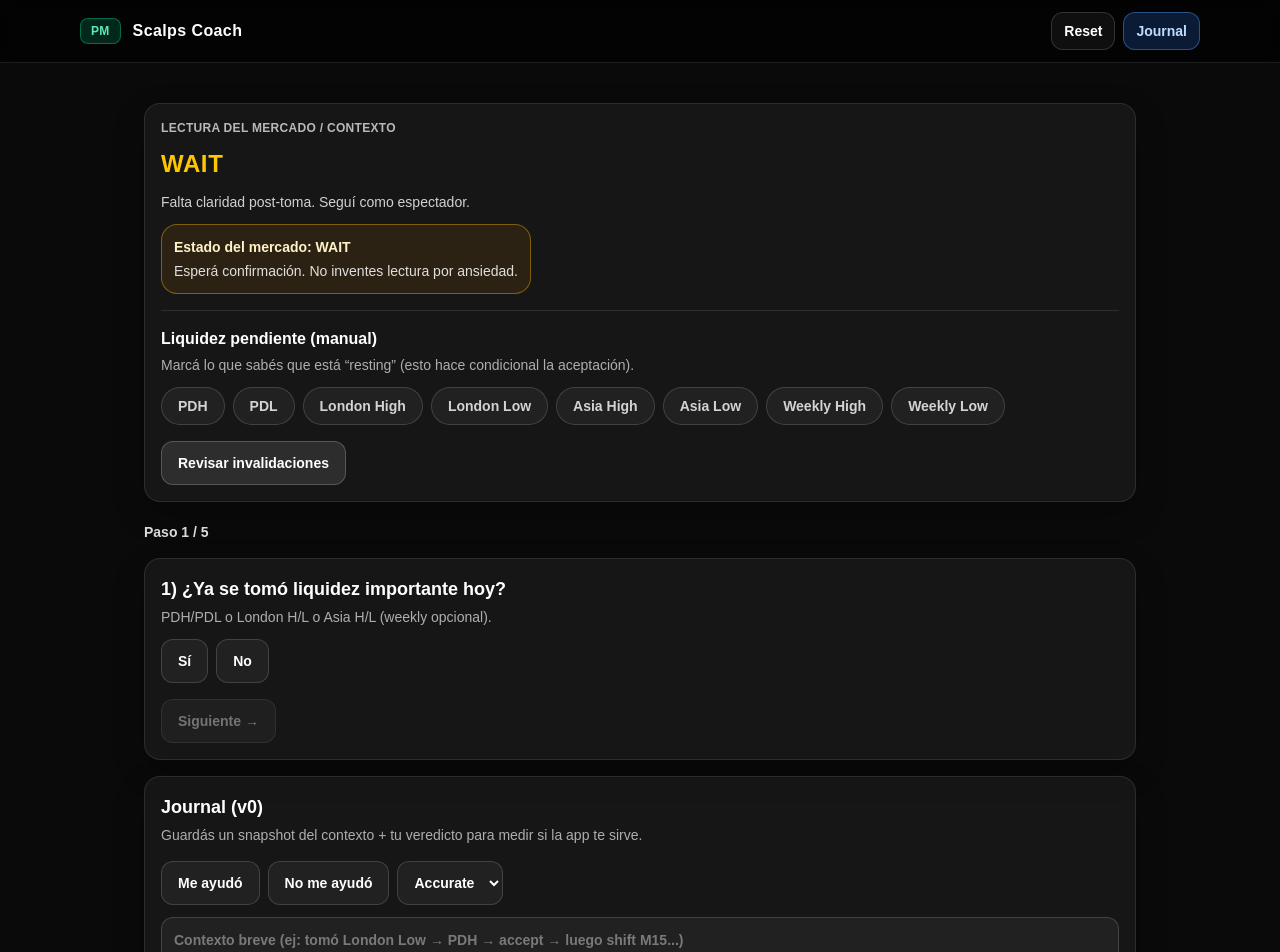
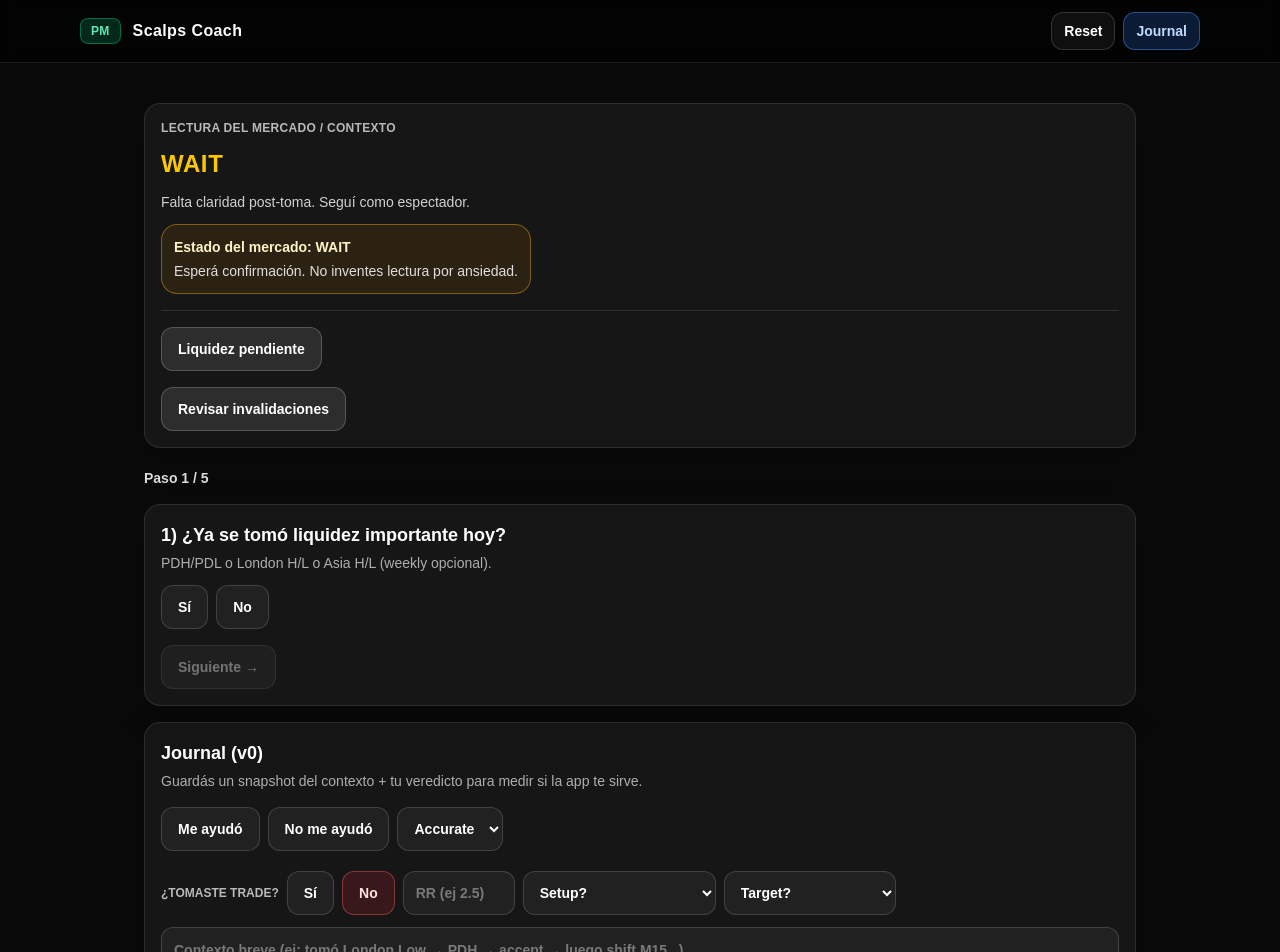
Before and after one commit to matilanfranco/pm-scalps-coach, a Next.js app: page / in a window 1280 px wide. Shown: the top 952 px of the page. Built offline with nearby package versions, Linux system fonts and the light colour scheme.

Commit message:
UI: toggle liquidez pendiente + targets sugeridos

```diff
--- a/app/page.tsx
+++ b/app/page.tsx
@@ -28,6 +28,9 @@ type MarketState =
 type InvalidationChoice = "micro_m5" | "shift_m15" | "ifvg";
 type JournalAccuracy = "accurate" | "partial" | "wrong";
 
+type SetupTag = "A" | "B" | "unknown";
+type TargetTag = Level | "HTF" | "NONE";
+
 type JournalEntry = {
   id: string;
   createdAt: number;
@@ -45,10 +48,20 @@ type JournalEntry = {
   invalidationChoice: InvalidationChoice | null;
   suggestedTargets: Level[];
 
+  // ✅ NUEVO: resultado real
+  tradeTaken: "yes" | "no";
+  rr: number | null;          // si no tomaste trade -> null
+  setupTag: SetupTag;         // A / B / unknown
+  targetTag: TargetTag;       // Level / HTF / NONE
+
   helped: boolean;
   accuracy: JournalAccuracy;
   note: string;
 };
+
+// ✅ LS keys separadas (journal + draft de UI)
+const LS_JOURNAL_KEY = "pm_scalps_journal_v0";
+const LS_DRAFT_KEY = "pm_scalps_draft_v0";
 
 const LS_KEY = "pm_scalps_journal_v0";
 
@@ -98,6 +111,12 @@ function suggestTargets(pending: Level[], bias: "LONG" | "SHORT" | "WAIT" | "NO
   return candidates.slice(0, 2);
 }
 
+function pendingBySide(pending: Level[]) {
+  const buyside = pending.filter((l) => levelSide(l) === "buyside");
+  const sellside = pending.filter((l) => levelSide(l) === "sellside");
+  return { buyside, sellside };
+}
+
 function inferBias(lastTaken: Level | null, reaction: Reaction) {
   if (!lastTaken || reaction === "unclear") {
     return { bias: "WAIT" as const, reason: "Falta claridad post-toma. Seguí como espectador." };
@@ -124,8 +143,9 @@ function inferMarketState(args: {
   pendingLevels: Level[];
   invalidationHappened: "yes" | "no" | "unknown";
   invalidationChoice: InvalidationChoice | null;
+  biasShown: "LONG" | "SHORT" | "WAIT" | "NO TRADE";
 }) {
-  const { liqTaken, reaction, pendingLevels, invalidationHappened, invalidationChoice } = args;
+  const { liqTaken, reaction, pendingLevels, invalidationHappened, invalidationChoice, biasShown } = args;
 
   if (invalidationHappened === "yes") {
     if (invalidationChoice === "ifvg") {
@@ -174,20 +194,36 @@ function inferMarketState(args: {
   }
 
   if (liqTaken === "yes") {
-    if (reaction === "accept" && pendingLevels.length === 0) {
+        const { buyside, sellside } = pendingBySide(pendingLevels);
+
+        if (reaction === "accept") {
+          if (pendingLevels.length === 0) {
             return {
               state: "EXPANSION" as const,
               tone: "good" as const,
               desc: "Aceptación limpia (sin pendientes fuertes). Mayor chance de continuación.",
             };
           }
-    if (reaction === "accept" && pendingLevels.length > 0) {
+
+          const hasOppositePending =
+            (biasShown === "LONG" && sellside.length > 0) ||
+            (biasShown === "SHORT" && buyside.length > 0);
+
+          if (hasOppositePending) {
             return {
               state: "DELIVERY_CONDITIONAL" as const,
               tone: "warn" as const,
-        desc: "Aceptación condicional: hay pendientes. Vigilá CHoCH M15 / iFVG antes de apretar.",
+              desc: "Aceptación, pero hay liquidez pendiente CONTRARIA al sesgo. Delivery condicional: vigilá invalidaciones.",
             };
           }
+
+          return {
+            state: "EXPANSION" as const,
+            tone: "good" as const,
+            desc: "Aceptación + liquidez pendiente ALINEADA: eso es fuel/targets. Seguí el plan.",
+          };
+        }
+
         if (reaction === "absorb") {
           return {
             state: "TRANSITION" as const,
@@ -283,23 +319,79 @@ export default function Page() {
   const [showInvalidations, setShowInvalidations] = useState(false);
   const [invalidationHappened, setInvalidationHappened] = useState<"yes" | "no" | "unknown">("unknown");
   const [invalidationChoice, setInvalidationChoice] = useState<InvalidationChoice | null>(null);
+  const [liquidezPendienteVisible, setLiquidezPendienteVisible] = useState(false)
 
   const [helped, setHelped] = useState<boolean | null>(null);
   const [accuracy, setAccuracy] = useState<JournalAccuracy>("accurate");
   const [note, setNote] = useState("");
   const [journal, setJournal] = useState<JournalEntry[]>([]);
+    // ✅ NUEVO: journal PRO
+  const [tradeTaken, setTradeTaken] = useState<"yes" | "no">("no");
+  const [rr, setRr] = useState<string>("");
+  const [setupTag, setSetupTag] = useState<SetupTag>("unknown");
+  const [targetTag, setTargetTag] = useState<TargetTag>("NONE");
 
     useEffect(() => {
+    // 1) Draft UI (flow)
     try {
-      const raw = localStorage.getItem(LS_KEY);
+      const rawDraft = localStorage.getItem(LS_DRAFT_KEY);
+      if (rawDraft) {
+        const d = JSON.parse(rawDraft);
+
+        if (d.step) setStep(d.step);
+        if (d.liqTaken) setLiqTaken(d.liqTaken);
+        if (Array.isArray(d.takenLevels)) setTakenLevels(d.takenLevels);
+        if (d.lastTaken !== undefined) setLastTaken(d.lastTaken);
+        if (d.reaction) setReaction(d.reaction);
+        if (d.hasFvg) setHasFvg(d.hasFvg);
+        if (Array.isArray(d.pendingLevels)) setPendingLevels(d.pendingLevels);
+
+        if (typeof d.showInvalidations === "boolean") setShowInvalidations(d.showInvalidations);
+        if (d.invalidationHappened) setInvalidationHappened(d.invalidationHappened);
+        if (d.invalidationChoice !== undefined) setInvalidationChoice(d.invalidationChoice);
+      }
+    } catch {}
+
+    // 2) Journal entries
+    try {
+      const raw = localStorage.getItem(LS_JOURNAL_KEY);
       if (raw) setJournal(JSON.parse(raw) as JournalEntry[]);
     } catch {}
   }, []);
 
+    useEffect(() => {
+    try {
+      const draft = {
+        step,
+        liqTaken,
+        takenLevels,
+        lastTaken,
+        reaction,
+        hasFvg,
+        pendingLevels,
+        showInvalidations,
+        invalidationHappened,
+        invalidationChoice,
+      };
+      localStorage.setItem(LS_DRAFT_KEY, JSON.stringify(draft));
+    } catch {}
+  }, [
+    step,
+    liqTaken,
+    takenLevels,
+    lastTaken,
+    reaction,
+    hasFvg,
+    pendingLevels,
+    showInvalidations,
+    invalidationHappened,
+    invalidationChoice,
+  ]);
+
     function persistJournal(next: JournalEntry[]) {
     setJournal(next);
     try {
-      localStorage.setItem(LS_KEY, JSON.stringify(next));
+      localStorage.setItem(LS_JOURNAL_KEY, JSON.stringify(next));
     } catch {}
   }
 
@@ -332,18 +424,22 @@ export default function Page() {
     pendingLevels,
     invalidationHappened,
     invalidationChoice,
+    biasShown,
   });
-  }, [liqTaken, reaction, pendingLevels, invalidationHappened, invalidationChoice]);
+}, [liqTaken, reaction, pendingLevels, invalidationHappened, invalidationChoice, biasShown]);
 
   const inval = useMemo(() => {
     if (!invalidationChoice) return null;
     return invalidationInfo(invalidationChoice, biasShown);
   }, [invalidationChoice, biasShown]);
 
-  const suggestedTargets = useMemo(() => {
-    if (invalidationChoice !== "ifvg") return [];
+  const suggestedTargets = useMemo((): Level[] => {
+    // Solo damos targets si hay sesgo operable
+    if (biasShown !== "LONG" && biasShown !== "SHORT") return [];
+
+    // Si hay aceptación con pending ALINEADA o hay iFVG, igual queremos targets
     return suggestTargets(pendingLevels, biasShown);
-  }, [invalidationChoice, pendingLevels, biasShown]);
+  }, [pendingLevels, biasShown]);
 
   const deliveryStatus = useMemo(() => {
     if (liqTaken !== "yes") return null;
@@ -352,14 +448,32 @@ export default function Page() {
     const took = `${levelLabel(lastTaken)} (${formatSide(levelSide(lastTaken))})`;
     const hasPending = pendingLevels.length > 0;
 
-    if (reaction === "accept" && hasPending) {
+    const { buyside, sellside } = pendingBySide(pendingLevels);
+    const hasOppositePending =
+      (biasShown === "LONG" && sellside.length > 0) ||
+      (biasShown === "SHORT" && buyside.length > 0);
+
+    if (reaction === "accept" && hasOppositePending) {
             return {
                 title: "Aceptación CONDICIONAL",
                 tone: "warn" as const,
+                showTargets: false as const,
                 body: [
-          `Hay aceptación post-toma (${took}), pero queda liquidez pendiente.`,
-          "Esto suele generar 'delivery incompleto': puede continuar… o puede invalidarse fuerte.",
+                  `Hay aceptación post-toma (${took}), pero queda liquidez pendiente CONTRARIA al sesgo.`,
+                  "Eso suele generar delivery incompleto: puede continuar… o invalidarse fuerte.",
                   "Resultado: no te cases. Vigilá invalidaciones (CHoCH M15 / iFVG).",
+                ],
+              };
+    }
+
+    if (reaction === "accept" && !hasOppositePending) {
+            return {
+                title: "Aceptación + targets",
+                tone: "good" as const,
+                showTargets: true as const,
+                body: [
+                  `Aceptación post-toma (${took}) y lo pendiente está ALINEADO al sesgo.`,
+                  "Eso es fuel/targets, no peligro. Buscá el target lógico más cercano.",
                 ],
               };
     }
@@ -368,6 +482,7 @@ export default function Page() {
             return {
               title: "Aceptación (más limpia)",
               tone: "good" as const,
+              showTargets: false as const,
               body: [
                 `Aceptación post-toma (${took}) y no marcaste pendientes fuertes.`,
                 "Más chance de continuación. Igual: si muere el PD Array que sostiene, se cancela.",
@@ -379,6 +494,7 @@ export default function Page() {
             return {
               title: "Absorción (reversal probable)",
               tone: "danger" as const,
+              showTargets: false as const,
               body: [
                 `Absorción post-toma (${took}).`,
                 "La toma fue 'cebo': el mercado succionó liquidez y cambió el delivery.",
@@ -392,6 +508,14 @@ export default function Page() {
 
   function toggleLevel(arr: Level[], setArr: (next: Level[]) => void, l: Level) {
     setArr(arr.includes(l) ? arr.filter((x) => x !== l) : [...arr, l]);
+  }
+
+  function showLiquidezPendiente() {
+    if (liquidezPendienteVisible) {
+      setLiquidezPendienteVisible(false)
+    } else {
+      setLiquidezPendienteVisible(true)
+    };
   }
 
   function resetAll() {
@@ -410,6 +534,11 @@ export default function Page() {
     function saveJournalEntry() {
         if (helped === null) return;
 
+        const rrValue =
+          tradeTaken === "yes" && rr.trim() !== "" && Number.isFinite(Number(rr))
+            ? Number(rr)
+            : null;
+
         const entry: JournalEntry = {
           id: crypto.randomUUID(),
           createdAt: Date.now(),
@@ -427,6 +556,12 @@ export default function Page() {
           invalidationChoice,
           suggestedTargets,
 
+          // ✅ NUEVO
+          tradeTaken,
+          rr: rrValue,
+          setupTag: tradeTaken === "yes" ? setupTag : "unknown",
+          targetTag: tradeTaken === "yes" ? targetTag : "NONE",
+
           helped,
           accuracy,
           note: note.trim(),
@@ -438,7 +573,14 @@ export default function Page() {
         setHelped(null);
         setAccuracy("accurate");
         setNote("");
+
+        // ✅ reset de inputs del journal pro
+        setTradeTaken("no");
+        setRr("");
+        setSetupTag("unknown");
+        setTargetTag("NONE");
       }
+
 
   function exportJournalJson() {
     const blob = new Blob([JSON.stringify(journal, null, 2)], { type: "application/json" });
@@ -509,20 +651,40 @@ export default function Page() {
           {deliveryStatus && (
               <div className={`mt-4 rounded-2xl border p-3 ${toneToClasses(deliveryStatus.tone)}`}>
                 <div className="font-extrabold">Estado del delivery: {deliveryStatus.title}</div>
+
                 <div className="mt-2 grid gap-1 text-sm text-white/85">
                   {deliveryStatus.body.map((line, i) => (
                     <div key={i}>• {line}</div>
                   ))}
                 </div>
+
+        {deliveryStatus.showTargets && suggestedTargets.length > 0 && (
+              <div className="mt-3">
+                <div className="text-xs font-extrabold text-white/70">TARGETS SUGERIDOS</div>
+                <div className="mt-2 flex flex-wrap gap-2">
+                  {suggestedTargets.map((t) => (
+                    <div
+                      key={t}
+                      className="rounded-full border border-white/15 bg-white/5 px-4 py-2 text-sm font-extrabold"
+                      title="Se basa en tu liquidez pendiente marcada"
+                    >
+                      🎯 {levelLabel(t)}
+                    </div>
+                  ))}
+                </div>
+              </div>
+            )}
           </div>
         )}
 
           {/* Pending Liquidity */}
           <div className="my-4 h-px bg-white/10" />
 
-          <div className="font-extrabold">Liquidez pendiente (manual)</div>
-          <div className="mt-1 text-sm text-white/65">
-            Marcá lo que sabés que está “resting” (esto hace condicional la aceptación).
+          <button className={btnPrimary} onClick={showLiquidezPendiente}>Liquidez pendiente</button>
+          { liquidezPendienteVisible && (
+            <>
+          <div className="mt-3 text-sm text-white/65">
+            Marcá la liquidez que esta "resting".
           </div>
 
           <div className="mt-3 flex flex-wrap gap-2">
@@ -543,6 +705,8 @@ export default function Page() {
               );
             })}
           </div>
+
+          </>)}
 
           {/* Invalidations toggle */}
           <div className="mt-4 flex flex-wrap gap-2">
@@ -570,7 +734,7 @@ export default function Page() {
                   >
                     No
                   </button>
-                  <button onClick={() => setInvalidationHappened("yes")} className={btnDanger}>
+                  <button onClick={() => setInvalidationHappened("yes")} className={btn}>
                     Sí
                   </button>
                 </div>
@@ -983,6 +1147,67 @@ export default function Page() {
               <option value="partial">Parcial</option>
               <option value="wrong">No</option>
             </select>
+                      {/* ✅ NUEVO: Resultado real */}
+                <div className="mt-3 flex flex-wrap items-center gap-2">
+                  <div className="text-xs font-extrabold text-white/70">¿TOMASTE TRADE?</div>
+
+                  <button
+                    onClick={() => setTradeTaken("yes")}
+                    className={tradeTaken === "yes" ? btnGood : btn}
+                  >
+                    Sí
+                  </button>
+                  <button
+                    onClick={() => setTradeTaken("no")}
+                    className={tradeTaken === "no" ? btnDanger : btn}
+                  >
+                    No
+                  </button>
+
+                  <input
+                    value={rr}
+                    onChange={(e) => setRr(e.target.value)}
+                    placeholder="RR (ej 2.5)"
+                    inputMode="decimal"
+                    className="h-11 w-28 rounded-xl border border-white/15 bg-white/5 px-3 text-sm font-extrabold text-white outline-none placeholder:text-white/40"
+                    disabled={tradeTaken !== "yes"}
+                  />
+
+                  <select
+                    value={setupTag}
+                    onChange={(e) => setSetupTag(e.target.value as SetupTag)}
+                    className="h-11 rounded-xl border border-white/15 bg-white/5 px-3 text-sm font-extrabold text-white outline-none"
+                    disabled={tradeTaken !== "yes"}
+                  >
+                    <option value="unknown">Setup?</option>
+                    <option value="A">A (2–3R / confluencia)</option>
+                    <option value="B">B (impulsivo / 1.5R)</option>
+                  </select>
+
+                  <select
+                    value={targetTag}
+                    onChange={(e) => setTargetTag(e.target.value as TargetTag)}
+                    className="h-11 rounded-xl border border-white/15 bg-white/5 px-3 text-sm font-extrabold text-white outline-none"
+                    disabled={tradeTaken !== "yes"}
+                  >
+                    <option value="NONE">Target?</option>
+                    <option value="HTF">HTF (Daily/Weekly)</option>
+
+                    {/* sugeridos dinámicos */}
+                    {suggestedTargets.map((t) => (
+                      <option key={t} value={t}>
+                        {levelLabel(t)}
+                      </option>
+                    ))}
+
+                    {/* fallback: todos los levels */}
+                    {levelsAll.map((l) => (
+                      <option key={l} value={l}>
+                        {levelLabel(l)}
+                      </option>
+                    ))}
+                  </select>
+                </div>
           </div>
 
           <textarea
@@ -1018,6 +1243,11 @@ export default function Page() {
                   </div>
                   <div className="text-xs text-white/80">
                     <b>{j.marketState}</b> · {j.biasShown} · {j.accuracy} · {j.helped ? "ayudó" : "no ayudó"}
+                      {j.tradeTaken === "yes" && (
+                        <>
+                          {" "}· <b>TRADE</b> · RR {j.rr ?? "—"} · {j.setupTag !== "unknown" ? `Setup ${j.setupTag}` : "Setup —"} · Target {j.targetTag}
+                        </>
+                      )}
                   </div>
                 </div>
                 {j.note && <div className="mt-2 text-sm text-white/85">{j.note}</div>}
```
Lines whose indentation alone changed are shown as unchanged.
